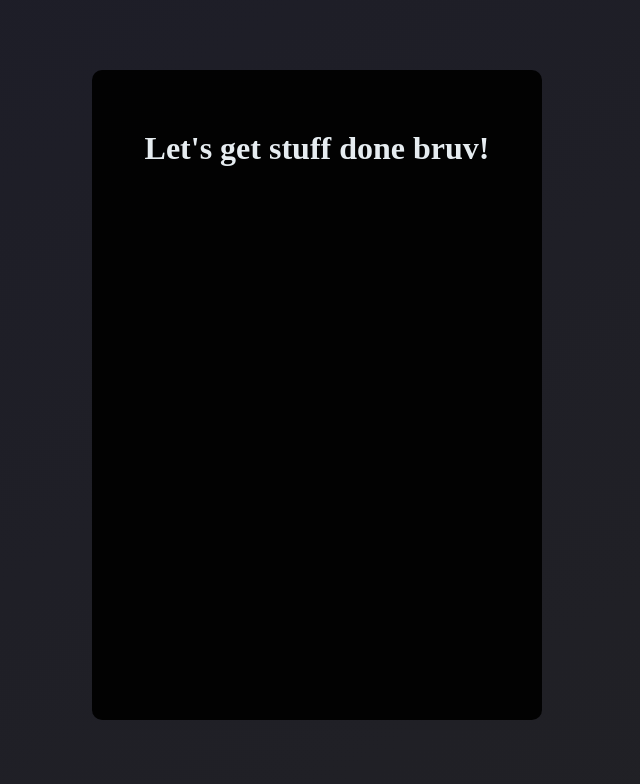
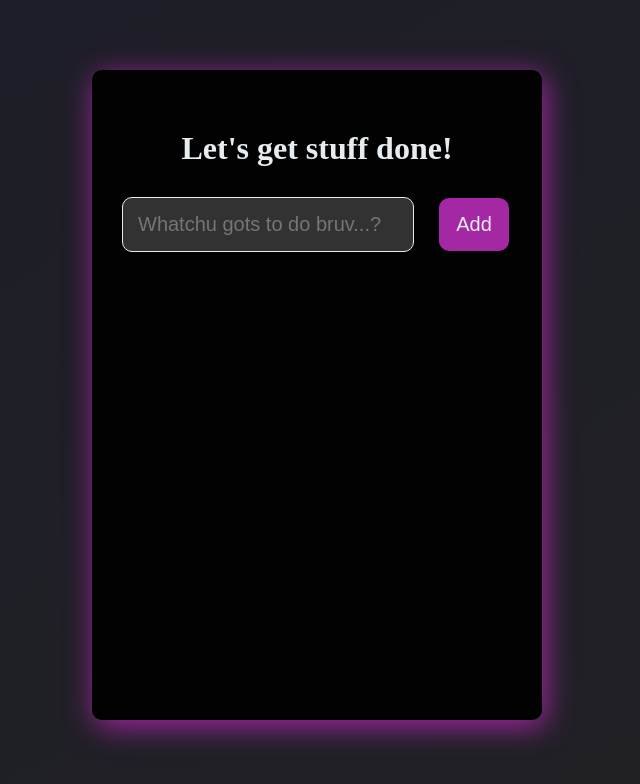
Before and after one commit to pranavgupta97/todo-list-app, a React (Create React App) app: page / in a window 1280 px wide. Shown: the top 784 px of the page, without its empty margins (323-963 px from the left). Built offline with nearby package versions, Linux system fonts and the light colour scheme.

Commit message:
Added a 'TodoForm' component to the app

```diff
--- a/src/App.css
+++ b/src/App.css
@@ -19,7 +19,7 @@
   padding: 30px;
   box-sizing: border-box;
   border-radius: 10px;
-  box-shadow: 3px 6px 40px #0000;
+  box-shadow: 3px 6px 30px #a427a4;
   margin-bottom: 10px;
 }
 
@@ -37,8 +37,12 @@
   font-size: 20px;
   color: #ccc;
   background-color: #333232;
-  border: 1px solid #c89666;
+  border: 1px solid #e6ecf0;
   border-radius: 10px;
+}
+
+.todo-input:focus {
+  border: 1px solid #a427a4;
 }
 
 .button-add {
@@ -48,7 +52,12 @@
   border-radius: 10px;
   border: 0;
   background-color: #a427a4;
+  color: #e6ecf0;
   cursor: pointer;
+}
+
+.button-add:hover {
+  background-color: #ad50ad;
 }
 
 .todo-item {
--- a/src/App.tsx
+++ b/src/App.tsx
@@ -1,12 +1,22 @@
-import React from "react";
+import React, { useState } from "react";
 import Header from "./components/Header";
+import TodoForm from "./components/TodoForm";
 import "./App.css";
 
 const App = () => {
+  const [todoInput, setTodoInput] = useState("");
+  const [todoItems, setTodoItems] = useState([]);
+
   return (
     <div className="app-container">
       <div className="todo-container">
         <Header />
+        <TodoForm
+          todoInput={todoInput}
+          setTodoInput={setTodoInput}
+          todoItems={todoItems}
+          setTodoItems={setTodoItems}
+        />
       </div>
     </div>
   );
--- a/src/components/Header.tsx
+++ b/src/components/Header.tsx
@@ -3,7 +3,7 @@ import React from "react";
 const Header = () => {
   return (
     <div className="header">
-      <h1>Let's get stuff done bruv!</h1>
+      <h1>Let's get stuff done!</h1>
     </div>
   );
 };
--- /dev/null
+++ b/src/components/TodoForm.tsx
@@ -0,0 +1,25 @@
+import React, { FC } from "react";
+
+interface TodoFormProps {
+  todoInput: string;
+  setTodoInput: any;
+  todoItems: string[];
+  setTodoItems: any;
+}
+
+const TodoForm: FC<TodoFormProps> = () => {
+  return (
+    <form>
+      <input
+        type="text"
+        placeholder="Whatchu gots to do bruv...?"
+        className="todo-input"
+      />
+      <button className="button-add" type="submit">
+        Add
+      </button>
+    </form>
+  );
+};
+
+export default TodoForm;
```
